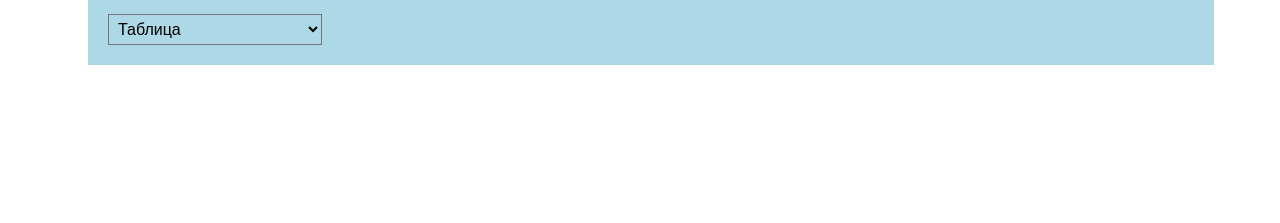
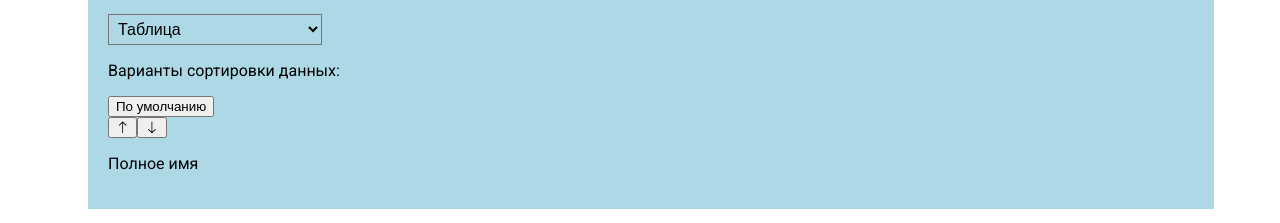
Before and after one commit to NasgulNexus/JS_Test_MostovoyEgor, a Next.js app: page /users in a window 1280 px wide. Shown: the part 140-363 px from the top of the page. Built offline with nearby package versions, Linux system fonts and the light colour scheme; no server answers.

Commit message:
подключил bootstrap icons

```diff
--- a/package.json
+++ b/package.json
@@ -9,6 +9,7 @@
     "lint": "next lint"
   },
   "dependencies": {
+    "bootstrap-icons": "^1.8.3",
     "next": "12.1.6",
     "nextjs-progressbar": "^0.0.14",
     "react": "18.1.0",
--- a/pages/_app.jsx
+++ b/pages/_app.jsx
@@ -1,5 +1,6 @@
 import NextNProgress from "nextjs-progressbar";
 import "../styles/globals.css";
+import "bootstrap-icons/font/bootstrap-icons.css";
 
 const MyApp = ({ Component, pageProps }) => {
   return (
--- a/pages/users.jsx
+++ b/pages/users.jsx
@@ -1,4 +1,4 @@
-import { useState } from "react";
+import { useMemo, useState } from "react";
 import MainLayout from "../components/MainLayout.jsx";
 import UsersCard from "../components/UsersCard.jsx";
 import UsersGroup from "../components/UsersGroup.jsx";
@@ -7,15 +7,34 @@ import classes from "../styles/Users.module.css";
 
 const Users = ({ users }) => {
   const [displayType, setDisplayType] = useState("table");
+  const [sortedType, setSortedType] = useState("default");
+  const [usersSorted, setUsersSorted] = useState(users);
 
   const handleSelectChange = event => {
     setDisplayType(event.target.value);
   };
 
+  /* useMemo(() => {
+    if (sortedType === "default") {
+      return setUsersSorted(users);
+    }
+    const array = sortedType.split("_");
+    let field = array[0];
+    let type = array[1];
+    const sortedUsersArray = [...users];
+    sortedUsersArray.sort((a, b) => {
+      if (type === "ascending") {
+        return a[field] > b[field] ? 1 : -1;
+      }
+      return a[field] > b[field] ? -1 : 1;
+    });
+  }); */
+
   return (
     <MainLayout>
       <div>
         <div className={classes.search}>
+          <div>
             <p>Варианты отображения данных:</p>
             <select
               value={displayType}
@@ -27,10 +46,24 @@ const Users = ({ users }) => {
               <option value="group">Группы пользователей</option>
             </select>
           </div>
+          <div>
+            <p>Варианты сортировки данных:</p>
+            <button>По умолчанию</button>
+            <div>
+              <button>
+                <i className="bi bi-arrow-up"></i>
+              </button>
+              <button>
+                <i className="bi bi-arrow-down"></i>
+              </button>
+              <p>Полное имя</p>
+            </div>
+          </div>
+        </div>
         <div className={classes.data}>
-          {displayType === "table" ? <UsersTable users={users} /> : null}
-          {displayType === "card" ? <UsersCard users={users} /> : null}
-          {displayType === "group" ? <UsersGroup users={users} /> : null}
+          {displayType === "table" ? <UsersTable users={usersSorted} /> : null}
+          {displayType === "card" ? <UsersCard users={usersSorted} /> : null}
+          {displayType === "group" ? <UsersGroup users={usersSorted} /> : null}
         </div>
       </div>
     </MainLayout>
```
Also changed, not shown: 1 other file (tests, documents, lock files or other folders). Lines whose indentation alone changed are shown as unchanged.
